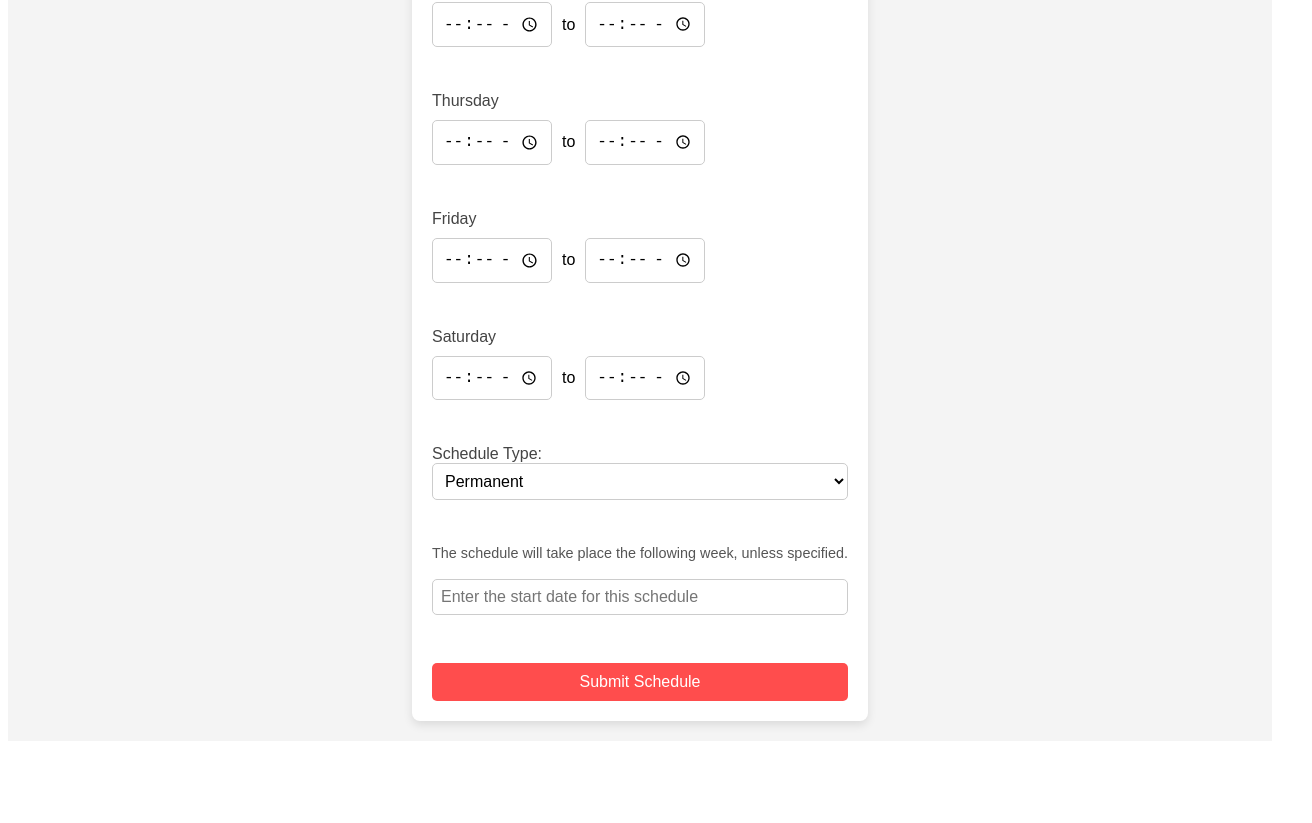
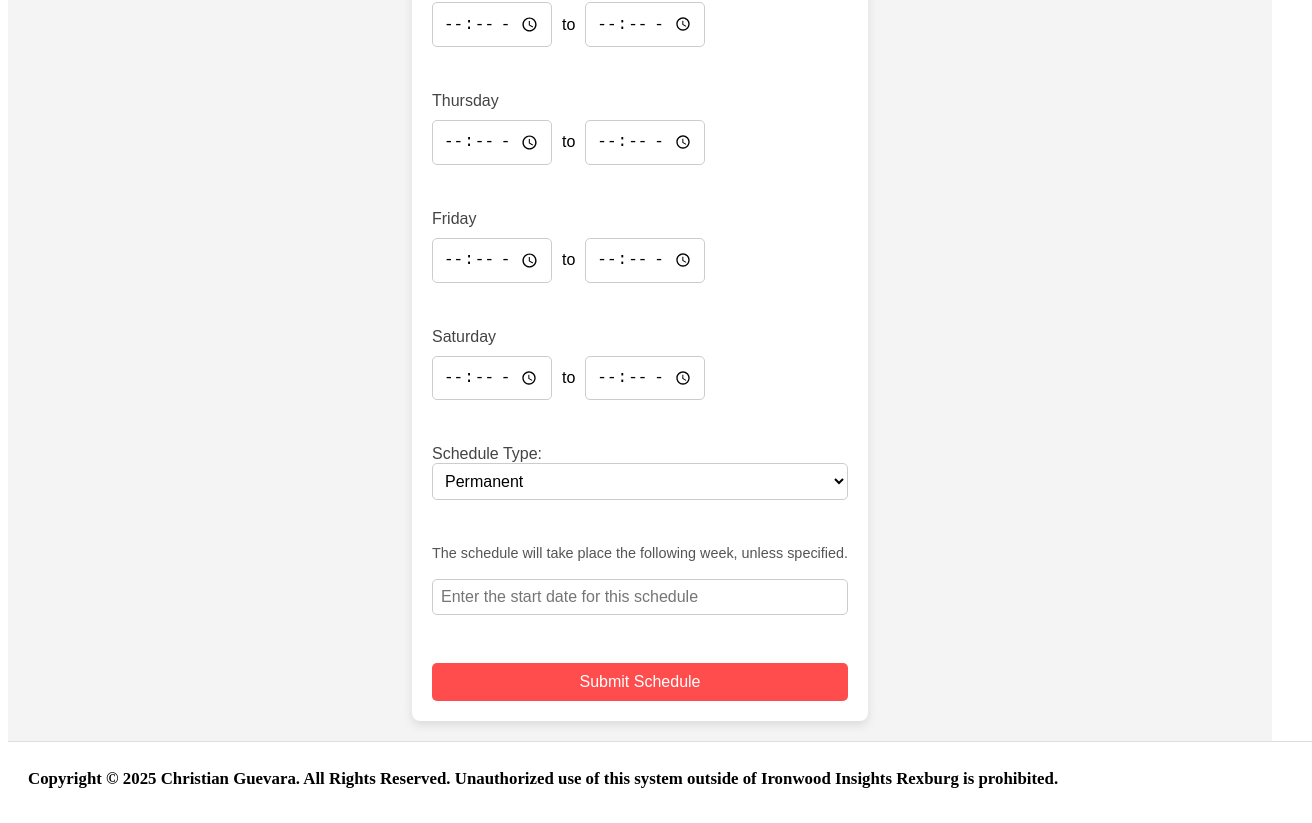
Before and after one commit to chrisglw/schedule-ironwood, a React (Vite) app: page / in a window 1280 px wide. Shown: the part 535-1358 px from the top of the page, 1312 px wide, since content can reach past the window. Before the commit the page ends 1284 px from the top, so only its background shows below. Built offline with nearby package versions, Linux system fonts and the light colour scheme; no server answers.

Commit message:
Add footer

```diff
--- a/src/App.jsx
+++ b/src/App.jsx
@@ -4,6 +4,7 @@ import Dashboard from "./pages/Dashboard";
 import { getAuth, onAuthStateChanged } from "firebase/auth";
 import { useEffect, useState } from "react";
 import Navbar from "./components/NavBar";
+import Footer from "./components/Footer";
 
 const App = () => {
   const [user, setUser] = useState(null);
@@ -23,6 +24,7 @@ const App = () => {
         <Route path="/" element={<HomePage />} />
         <Route path="/dashboard" element={user ? <Dashboard /> : <Navigate to="/" />} />
       </Routes>
+      <Footer />
     </Router>
   );
 };
--- /dev/null
+++ b/src/Styles/Footer.css
@@ -0,0 +1,10 @@
+.footer {
+    width: 100%;
+    background-color: white;
+    padding: 10px 20px;
+    text-align: left;
+    border-top: 1px solid #ddd;
+    font-size: 0.9rem;
+    color: black;
+    margin-top: auto;
+  }
--- /dev/null
+++ b/src/components/Footer.jsx
@@ -0,0 +1,15 @@
+import React from "react";
+import "../styles/Footer.css"; // Import the CSS for the footer
+
+const Footer = () => {
+  return (
+    <footer className="footer">
+      <h3>
+        Copyright &copy; 2025 Christian Guevara. All Rights Reserved.
+        Unauthorized use of this system outside of Ironwood Insights Rexburg is prohibited.
+      </h3>
+    </footer>
+  );
+};
+
+export default Footer;
```
